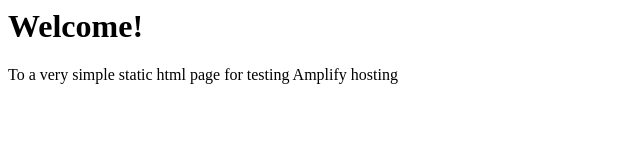
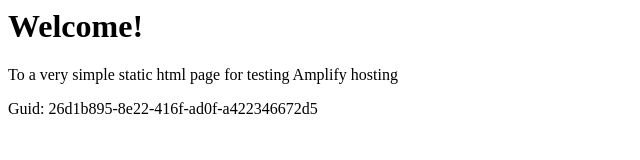
Before and after one commit to aws-aemilia-pdx/Github-PR-Commit-Integration-Test-DoNotTouch-Gith-OKSLNVO2-v1-prod-us-west-2, a website: page src/index.html in a window 1280 px wide. Shown: the whole page, without its empty margins (0-640 px from the left). Drawn offline with Linux system fonts and the light colour scheme.

Commit message:
commit from integ tests

```diff
--- a/src/index.html
+++ b/src/index.html
@@ -1,3 +1,5 @@
+
+
 <html lang="en">
 
 <head>
@@ -10,6 +12,6 @@
 <body>
     <h1>Welcome!</h1>
     <p>To a very simple static html page for testing Amplify hosting</p>
-</body>
+    <p>Guid: 26d1b895-8e22-416f-ad0f-a422346672d5</p></body>
 
 </html>
```
